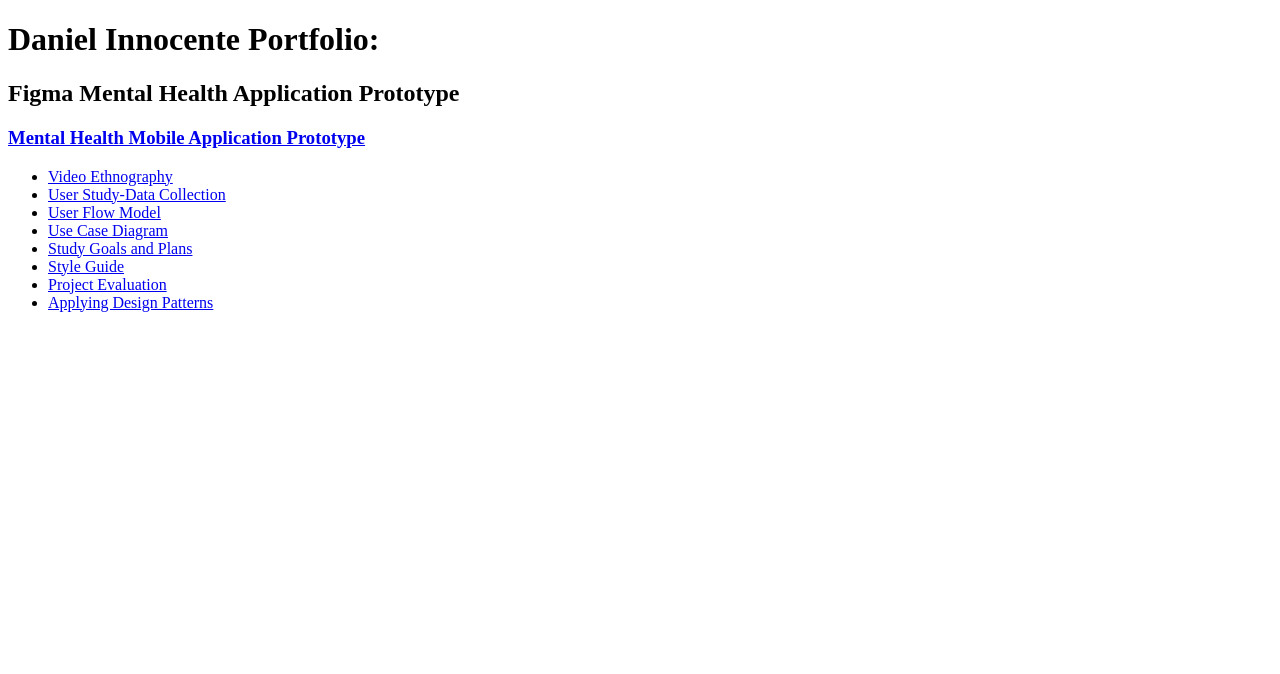
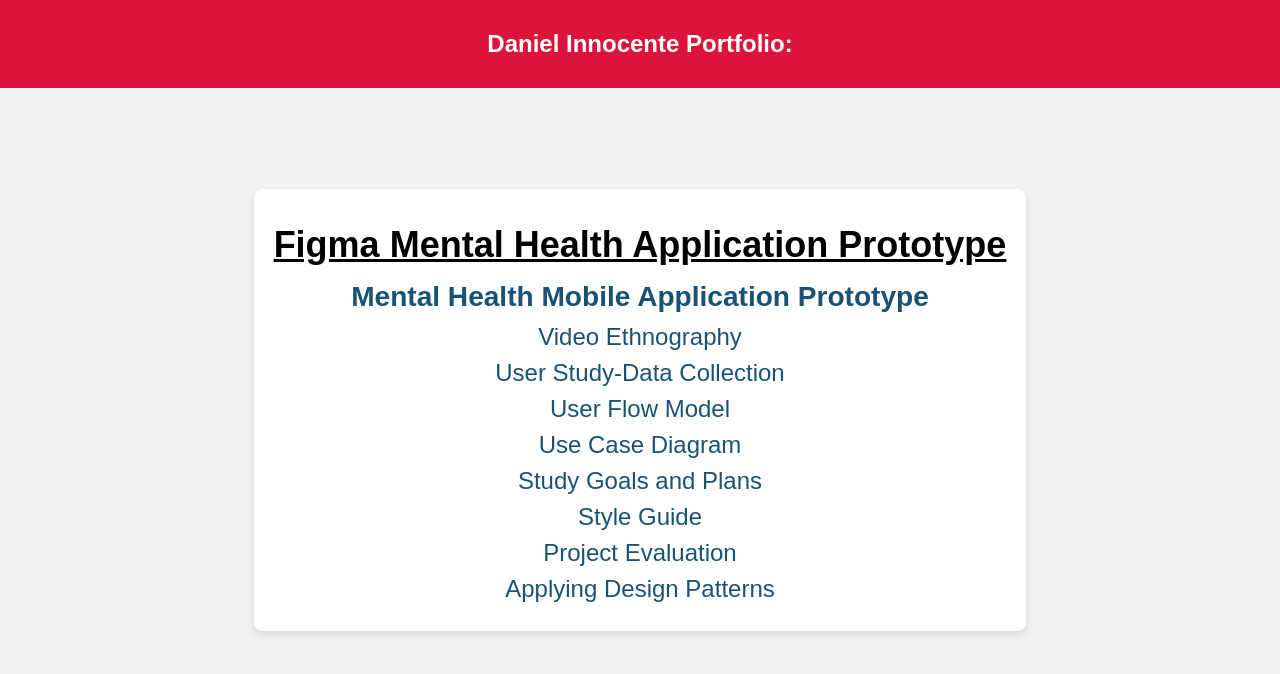
Before and after one commit to dinn7470/Portfolio, a plain HTML site: page index.html in a window 1280 px wide. Drawn offline with Linux system fonts and the light colour scheme.

Commit message:
Update index.html

```diff
--- a/index.html
+++ b/index.html
@@ -4,8 +4,90 @@
     <meta charset="UTF-8">
     <title>Title</title>
 </head>
+<style>
+    .banner {
+        background-color: #DC143C;
+        color: white;
+        text-align: center;
+        padding: 30px;
+        box-sizing: border-box;
+        position: fixed; /* Fixed position at the top of the screen */
+        width: 100%; /* Full width */
+        top: 0; /* Positioned at the top */
+        left: 0; /* Ensures it starts from the left edge */
+    }
+
+    .banner h1 {
+        margin: 0;
+        font-size: 24px;
+    }
+    body {
+        display: flex;
+        flex-direction: column;
+        align-items: center;
+        justify-content: center;
+        height: 100vh;
+        margin: 0;
+        font-family: 'Arial', sans-serif;
+        background-color: #f2f2f2;
+    }
+
+    .banner {
+        background-color: #DC143C;
+        color: white;
+        text-align: center;
+        padding: 30px;
+        box-sizing: border-box;
+        position: fixed; /* Fixed position at the top of the screen */
+        width: 100%; /* Full width */
+        top: 0; /* Positioned at the top */
+        left: 0; /* Ensures it starts from the left edge */
+    }
+
+    .banner h1 {
+        margin: 0;
+        font-size: 24px;
+    }
+
+    .Content {
+        text-align: center;
+        font-size: 24px;
+        max-width: 800px; /* Adjust the maximum width */
+        margin-top: 20px; /* Adjust the top margin */
+        padding: 20px; /* Add padding to the content */
+        background-color: white; /* Add a background color to the content */
+        border-radius: 8px; /* Add border radius for rounded corners */
+        box-shadow: 0 4px 8px rgba(0, 0, 0, 0.1); /* Add a subtle box shadow */
+    }
+    .Content h2 {
+        text-decoration: underline;
+        margin: 15px 0;
+    }
+    h2, h3 {
+        margin: 10px 0;
+    }
+
+    ul {
+        list-style: none;
+        padding: 0;
+        margin: 0;
+    }
+
+    li {
+        margin: 8px 0;
+    }
+
+    a {
+        color: #1a5276;
+        text-decoration: none;
+    }
+
+    a:hover {
+        text-decoration: underline;
+    }
+</style>
 <body>
-<h1> Daniel Innocente Portfolio: </h1>
+<div class="Content">
 <h2>Figma Mental Health Application Prototype</h2>
 
 <h3><a href="https://www.figma.com/proto/vcE3Tyg3O8c2B1T84s5P5W/MindMap?node-id=1-2&starting-point-node-id=94%3A234&mode=design&t=RPfrhx1508VeZx5S-1">Mental Health Mobile Application Prototype</a></h3>
@@ -19,5 +101,9 @@
     <li><a href="https://drive.google.com/file/d/19_hGWkWNVlLMMgbb1UJaoZssMtijSpcZ/view?usp=drive_link">Project Evaluation</a></li>
     <li><a href="https://drive.google.com/file/d/1ndFCQmwy2hNpTIJddZ-fzxpSf8Rw6V6d/view?usp=drive_link">Applying Design Patterns</a></li>
 </ul>
+</div>
+<div class="banner">
+    <h1> Daniel Innocente Portfolio: </h1>
+</div>
 </body>
 </html>
```
